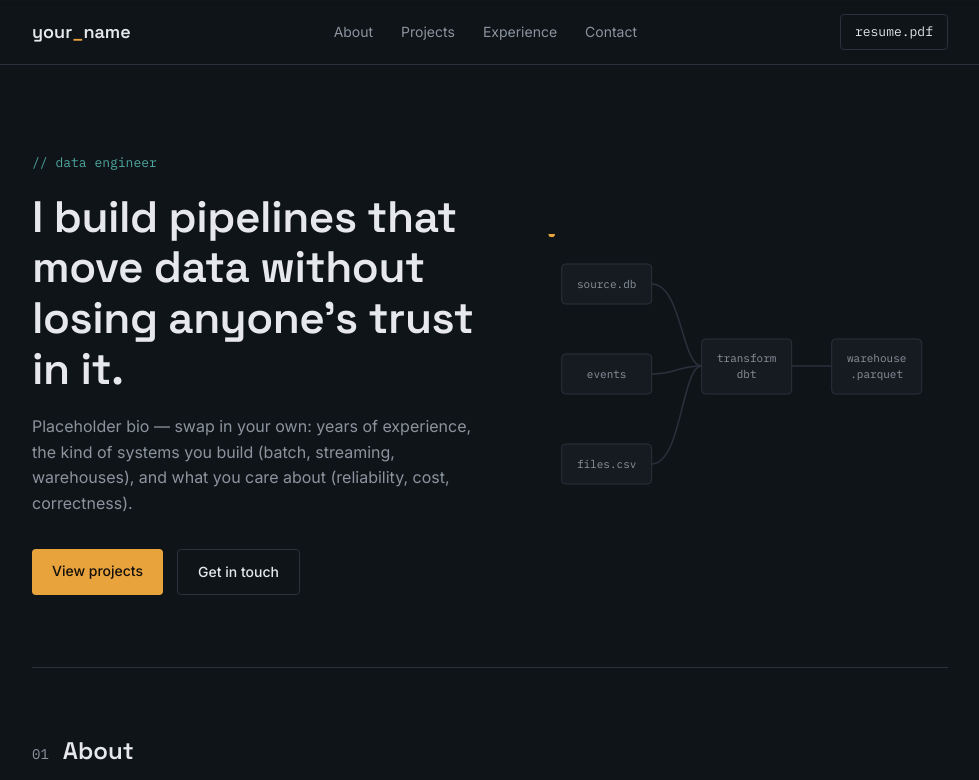
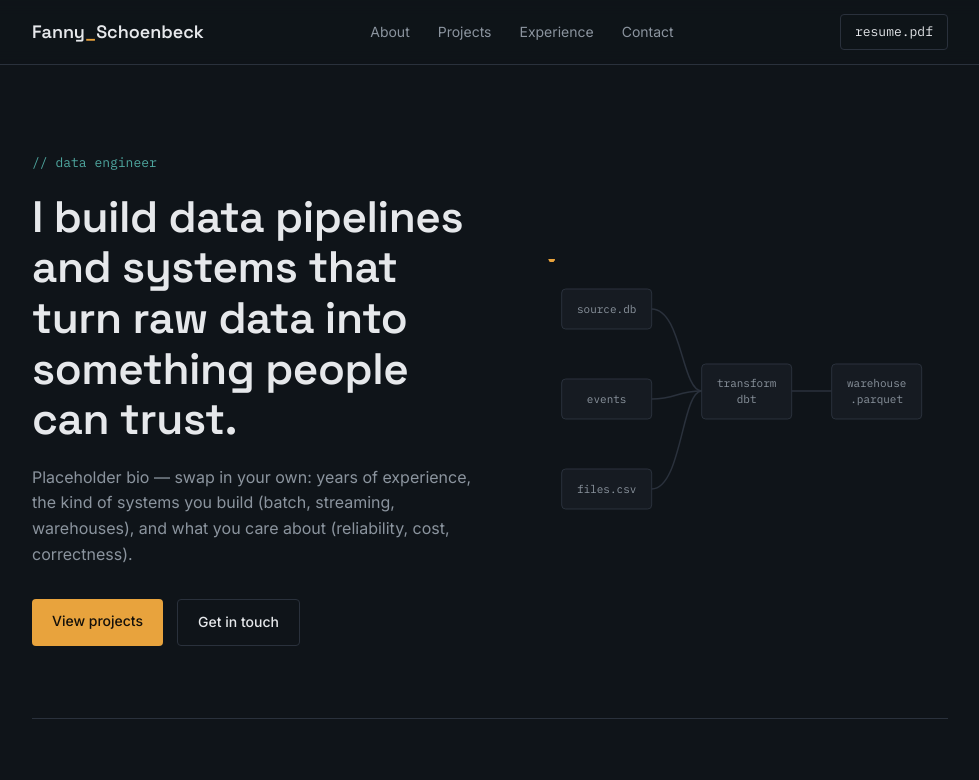
Before and after one commit to Fannyninnie/fannyninnie.github.io, a plain HTML site: page index.html in a window 1280 px wide. Shown: the top 780 px of the page, without its empty margins (150-1129 px from the left). Drawn offline with Linux system fonts and the light colour scheme.

Commit message:
updated portfolio

```diff
--- a/index.html
+++ b/index.html
@@ -155,7 +155,7 @@
 
 <nav>
   <div class="wrap">
-    <div class="brand">your<span>_</span>name</div>
+    <div class="brand">Fanny<span>_</span>Schoenbeck</div>
     <div class="nav-links">
       <a href="#about">About</a>
       <a href="#projects">Projects</a>
@@ -170,7 +170,7 @@
   <section class="hero" style="border-top:none;">
     <div>
       <div class="kicker">// data engineer</div>
-      <h1>I build pipelines that move data without losing anyone's trust in it.</h1>
+      <h1>I build data pipelines and systems that turn raw data into something people can trust.</h1>
       <p class="lead">Placeholder bio — swap in your own: years of experience, the kind of systems you build (batch, streaming, warehouses), and what you care about (reliability, cost, correctness).</p>
       <div class="hero-cta">
         <a class="btn btn-primary" href="#projects">View projects</a>
```
